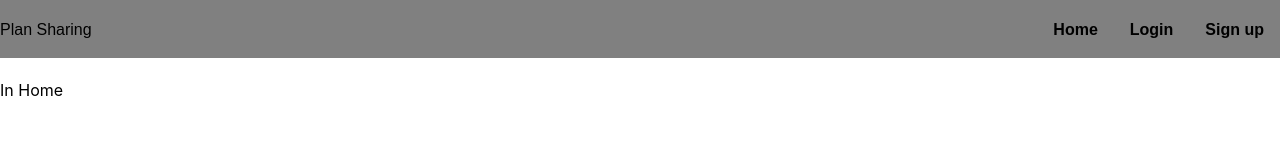
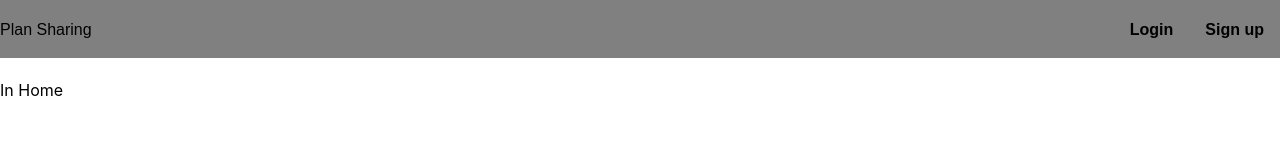
Before and after one commit to eric-klimowich/plan-sharing-frontend, a React (Create React App) app: page / in a window 1280 px wide. Shown: the top 160 px of the page. Built offline with nearby package versions, Linux system fonts and the light colour scheme.

Commit message:
Removed Home link from Navbar as it is no longer needed, heading title serves that purpose

```diff
--- a/src/Navbar.js
+++ b/src/Navbar.js
@@ -11,11 +11,6 @@ const Navbar = () => {
       </div>
       <nav className="main-nav">
         <ul className="main-nav__items">
-          <li className="main-nav__item">
-            <Link to="/">
-              Home
-            </Link>
-          </li>
           <li className="main-nav__item">
             <Link to="/login">
               Login
```
